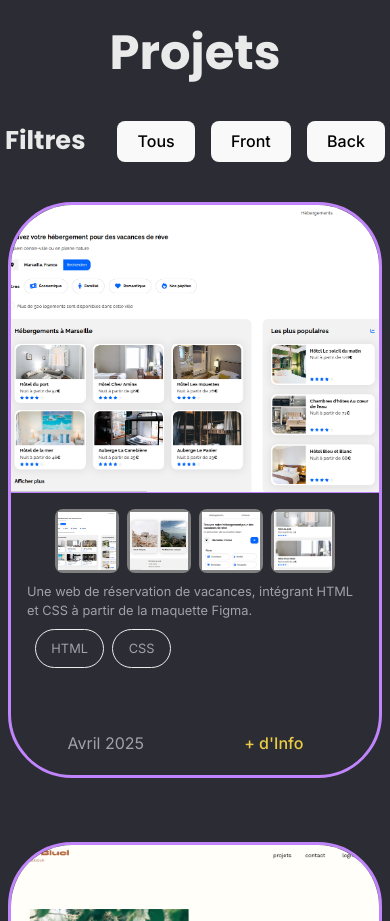
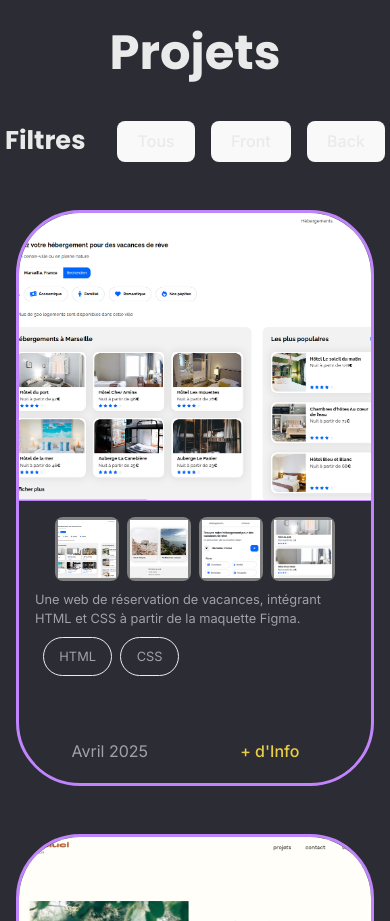
Before and after one commit to AbelMRuso/Portfolio, a React (Vite) app: page / in a window 390 px wide. Shown: the part 2420-3341 px from the top of the page. Built offline with nearby package versions, Linux system fonts and the light colour scheme; no server answers; a web font is replaced by a local one.

Commit message:
Correction d'une erreur dans projectsContenair et dans la couleur des boutons de filtre pour la version mobile

```diff
--- a/src/assets/components/filters/Filters.module.scss
+++ b/src/assets/components/filters/Filters.module.scss
@@ -19,6 +19,10 @@
         justify-content: center;
         padding: 0;
     }
+
+    .buttonsContenair button {
+        color: var(--color-text);
+    }
 }
 
 @media (min-width: 768px) and (max-width: 1023px) {
--- a/src/assets/components/projectSection/ProjectSection.module.scss
+++ b/src/assets/components/projectSection/ProjectSection.module.scss
@@ -15,7 +15,7 @@
     justify-content: center;
     flex-direction: row;
     flex-wrap: wrap;
-    gap: 4em;
-    padding: 0.5em;
+    gap: 3em;
+    padding: 1em;
     padding-bottom: 4em;
 }
```
